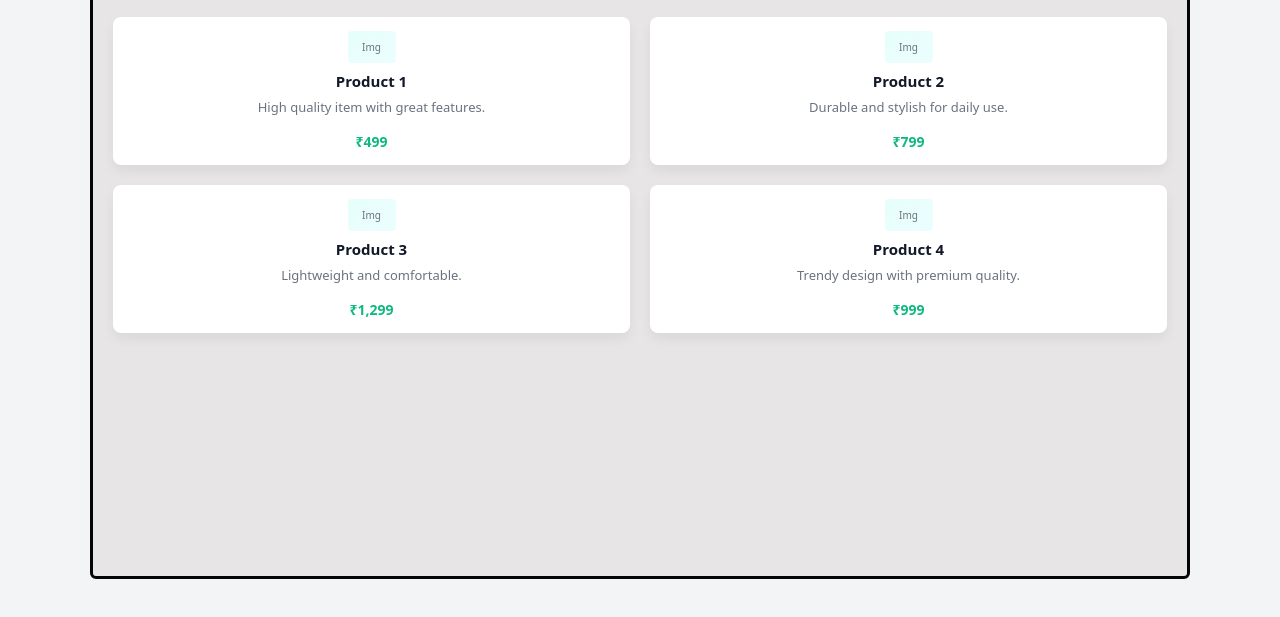
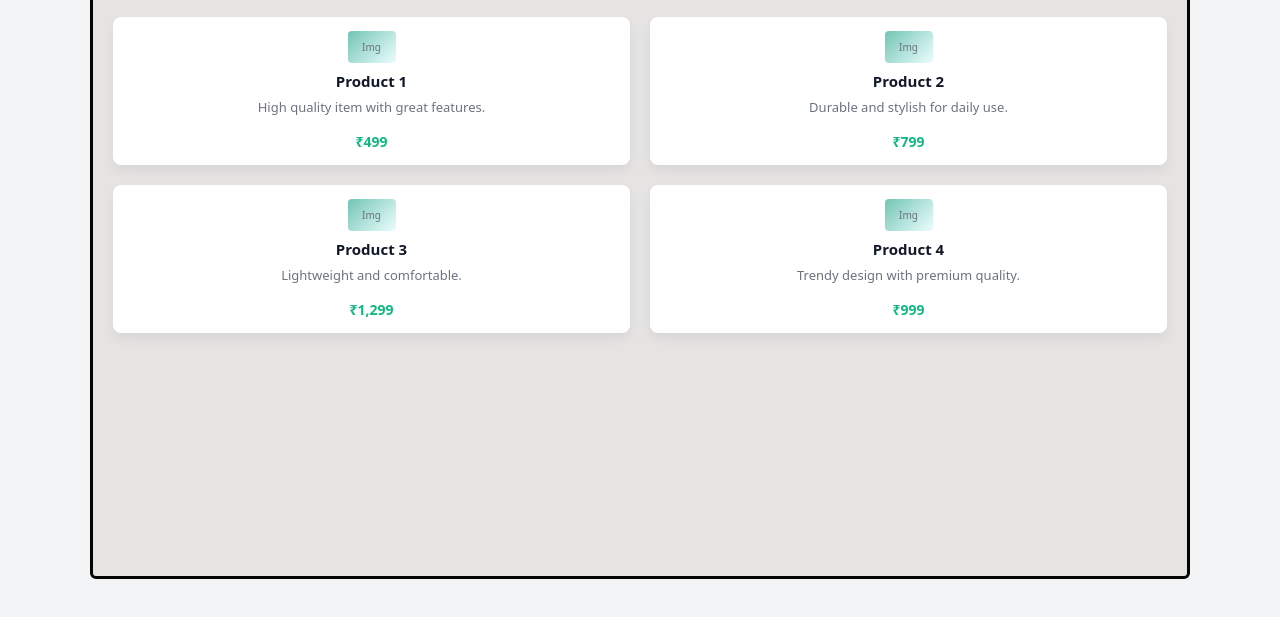
Before and after one commit to abhaygupta-craxzy/CSS-html-AIML1, a plain HTML site: page exp93.html in a window 1280 px wide. Shown: the part 99-716 px from the top of the page. Drawn offline with Linux system fonts and the light colour scheme.

Commit message:
exp93.css

```diff
--- a/exp93.css
+++ b/exp93.css
@@ -27,7 +27,7 @@
       border: 3px solid #040404;
       height: 600px;
       padding: 20px;
-      background: #e7e5e5;
+      background: #e6e3e3;
       border-radius: 6px;
     }
 
@@ -56,6 +56,7 @@
       display:flex;
       flex-direction:column;
       gap:8px;
+
     }
 
 
@@ -63,7 +64,7 @@
       width:48px;
       height:32px;
       margin:0 auto;
-      background: linear-gradient(135deg,#e6fffa,#ecfeff);
+      background: linear-gradient(135deg,#72c4b4,#ecfeff);
       border-radius:4px;
       display:flex;
       align-items:center;
```
